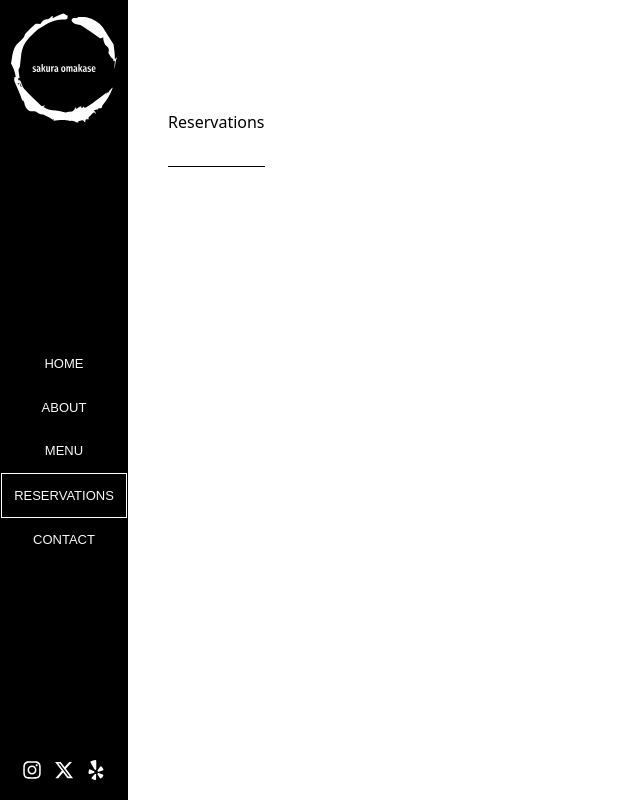
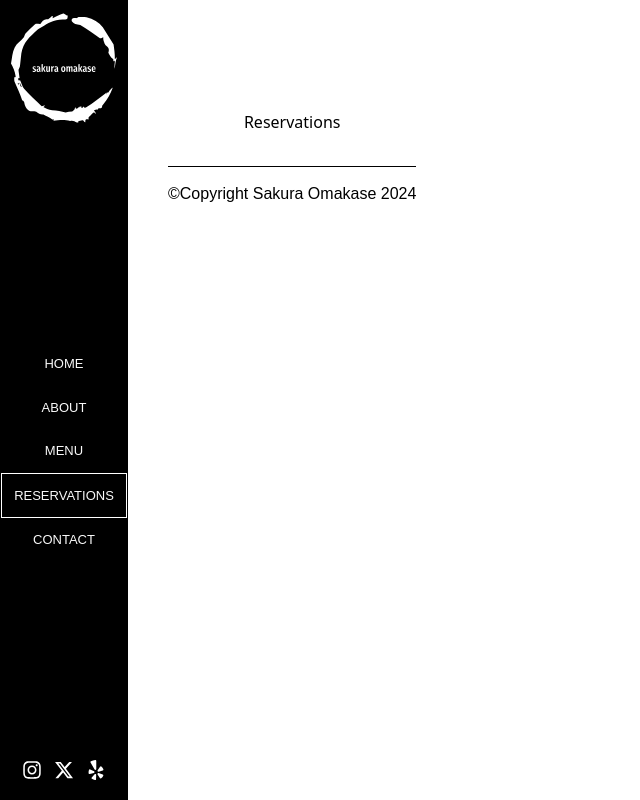
Before and after one commit to avan3/sakura_omakase, a React (Vite) app: page /sakura_omakase/reservations in a window 1280 px wide. Shown: the whole page, without its empty margins (0-640 px from the left). Built offline with nearby package versions, Linux system fonts and the light colour scheme; a web font is replaced by a local one.

Commit message:
updated footer

```diff
--- a/src/components/Footer.tsx
+++ b/src/components/Footer.tsx
@@ -1,16 +1,19 @@
 export const Footer = () => {
   return (
-    <>
-      <div className="relative py-4 my-4 w-full">
+    <div className="w-full my-4 xl:py-5 xl:my-5 xxl:py-6 xxl:my-6 xxxl:py-7 xxxl:my-7 xxxxl:py-8 xxxxl:my-8">
+      <div className="relative py-4">
         <div className="absolute inset-0 flex items-center">
           <div className="w-full border-b border-black"></div>
         </div>
         {/* <div className="relative flex justify-center">
           <span className="bg-white px-4 font-medium text-md md:text-lg lg:text-xl xl:text-2xl xxxl:text-3xl xxxxl:text-4xl text-black">
-            Continue
+          Continue
           </span>
         </div> */}
       </div>
-    </>
+      <div className="relative font-fira_sans text-md xl:text-lg xxl:text-xl xxxl:text-2xl xxxxl:text-3xl">
+        ©Copyright Sakura Omakase 2024
+      </div>
+    </div>
   );
 };
```
